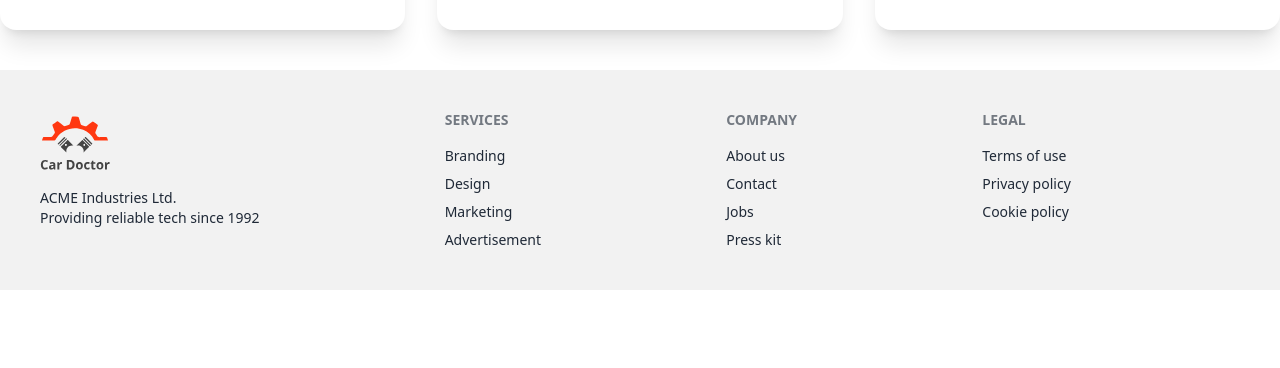
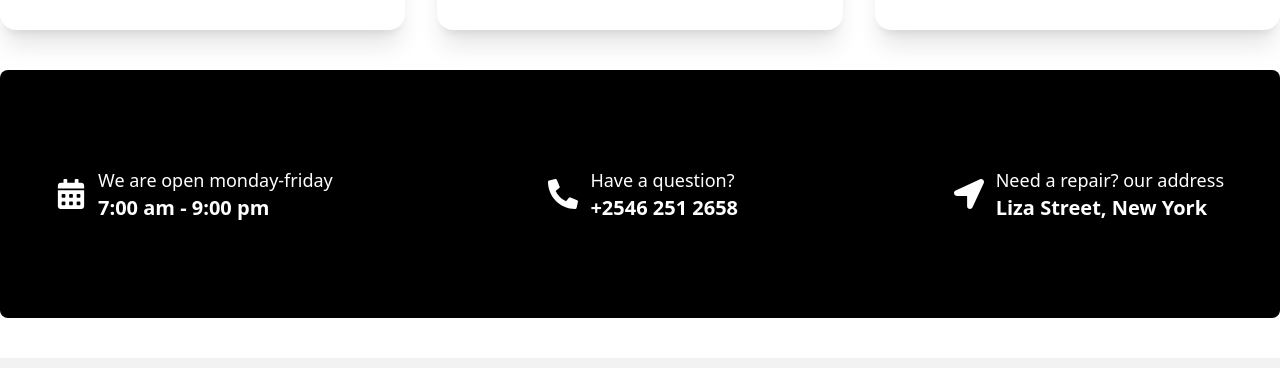
Before and after one commit to ranamiah221/cars-by-rana-client, a React (Vite) app: page / in a window 1280 px wide. Shown: the part 2228-2596 px from the top of the page. Before the commit the page ends 2518 px from the top, so only its background shows below. Built offline with nearby package versions, Linux system fonts and the light colour scheme.

Commit message:
added contract section in home page

```diff
--- /dev/null
+++ b/src/pages/Home/Contract/Contract.jsx
@@ -0,0 +1,35 @@
+import { FaCalendarAlt, FaLocationArrow, FaPhoneAlt } from "react-icons/fa";
+
+
+const Contract = () => {
+    return (
+        <div className="flex justify-between  gap-5 bg-black px-14 py-24 rounded-lg mb-10">
+            {/* slot 1 */}
+            <div className="flex items-center justify-between gap-3">
+                <FaCalendarAlt className="text-white text-3xl"></FaCalendarAlt>
+                <div>
+                     <p className="text-lg font-normal text-white">We are open monday-friday</p>
+                     <h2 className="text-xl font-semibold text-white">7:00 am - 9:00 pm</h2>
+                </div>
+            </div>
+            {/* slot 2 */}
+            <div className="flex items-center justify-between gap-3">
+                <FaPhoneAlt className="text-white text-3xl"></FaPhoneAlt>
+                <div>
+                     <p className="text-lg font-normal text-white">Have a question?</p>
+                     <h2 className="text-xl font-semibold text-white">+2546 251 2658</h2>
+                </div>
+            </div>
+            {/* slot 3 */}
+            <div className="flex items-center justify-between gap-3">
+                <FaLocationArrow className="text-white text-3xl"></FaLocationArrow>
+                <div>
+                     <p className="text-lg font-normal text-white">Need a repair? our address</p>
+                     <h2 className="text-xl font-semibold text-white">Liza Street, New York</h2>
+                </div>
+            </div>
+        </div>
+    );
+};
+
+export default Contract;
--- a/src/pages/Home/Home/Home.jsx
+++ b/src/pages/Home/Home/Home.jsx
@@ -1,5 +1,6 @@
 import About from "../About/About";
 import Banner from "../Banner/Banner";
+import Contract from "../Contract/Contract";
 import Services from "../Services/Services";
 
 
@@ -9,6 +10,7 @@ const Home = () => {
             <Banner></Banner>
             <About></About>
             <Services></Services>
+            <Contract></Contract>
 
         </div>
     );
```
